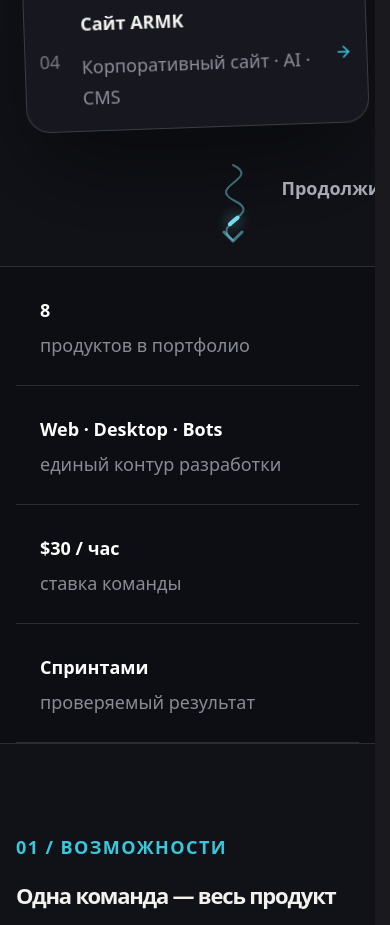
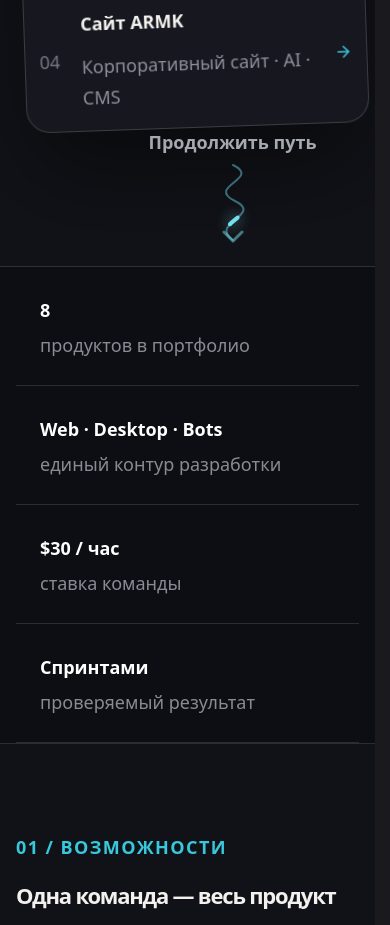
Before and after one commit to arar228/memora-solutions, a React (Vite) app: page / in a window 390 px wide. Shown: the part 1421-2346 px from the top of the page. Built offline with nearby package versions, Linux system fonts and the light colour scheme.

Commit message:
fix(portfolio): center mobile scroll cue

```diff
--- a/src/pages/Creator/CreatorPage.css
+++ b/src/pages/Creator/CreatorPage.css
@@ -449,7 +449,7 @@
 @media (max-width: 760px) {
     .portfolio-hero { padding: calc(var(--header-height) + 56px) 0 138px; }
     .portfolio-hero__inner { gap: 52px; }
-    .portfolio-scroll-path > span { top: 11px; left: calc(100% + 4px); }
+    .portfolio-scroll-path > span { top: -4px; left: 50%; transform: translate(-50%,-100%); }
     .portfolio-hero__actions,
     .portfolio-hero__actions .portfolio-button { width: 100%; }
     .portfolio-proof__grid { grid-template-columns: 1fr 1fr; }
```
